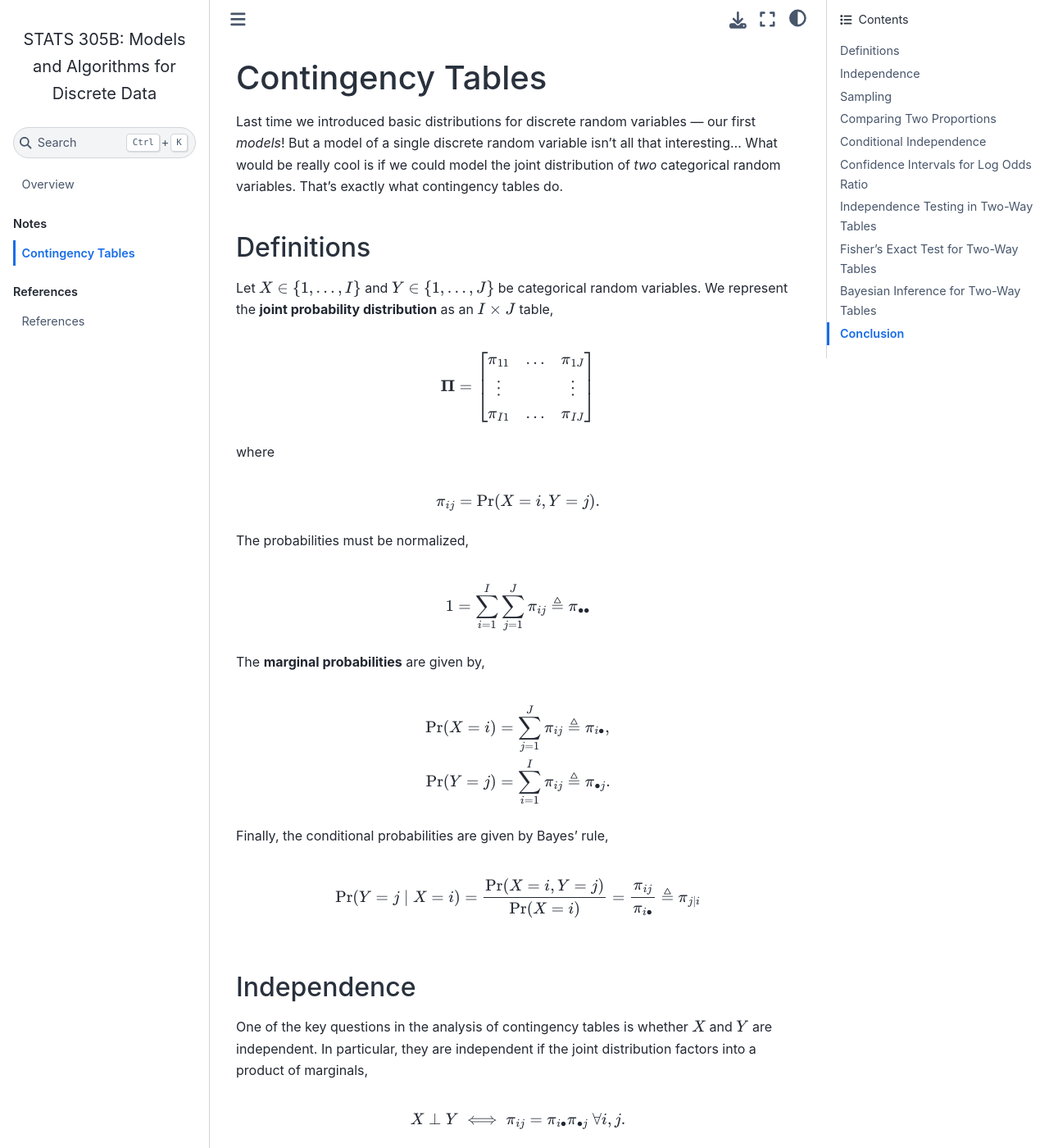
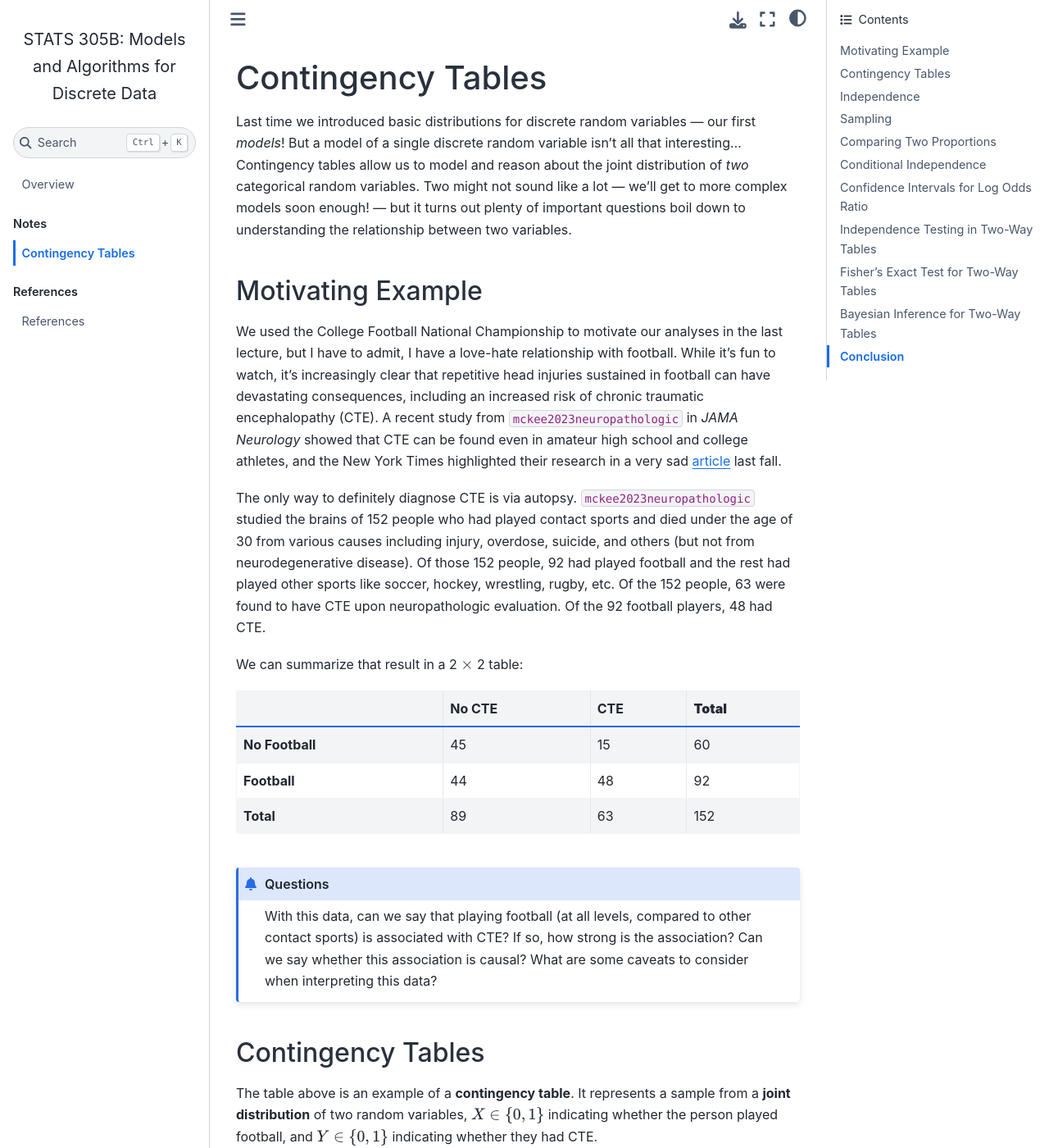
Before and after one commit to slinderman/stats305b, a Jupyter Book: the page built from lectures/02_contingency_tables.md, in a window 1280 px wide and 1400 px high. Shown: the whole window at 82% size. Built offline with Jupyter Book 1.0.4 settings and Sphinx 7.4.7 and the Sphinx Book theme 1.1.4, drawn with Linux system fonts in a browser that asks for light colours; pages that are not in the unit, such as notebooks, are missing from menus; cross-references to code outside the pages are shown as plain code; some of the changed text lies outside the part shown.

Commit message:
adding football example

```diff
--- a/lectures/02_contingency_tables.md
+++ b/lectures/02_contingency_tables.md
@@ -1,10 +1,30 @@
 # Contingency Tables
 
-Last time we introduced basic distributions for discrete random variables &mdash; our first _models_! But a model of a single discrete random variable isn't all that interesting... What would be really cool is if we could model the joint distribution of _two_ categorical random variables. That's exactly what contingency tables do.
+Last time we introduced basic distributions for discrete random variables &mdash; our first _models_! But a model of a single discrete random variable isn't all that interesting... Contingency tables allow us to model and reason about the joint distribution of _two_ categorical random variables. Two might not sound like a lot &mdash; we'll get to more complex models soon enough! &mdash; but it turns out plenty of important questions boil down to understanding the relationship between two variables.
 
-## Definitions
+## Motivating Example
 
-Let $X \in \{1,\ldots, I\}$ and $Y \in \{1,\ldots, J\}$ be categorical random variables. We represent the **joint probability distribution** as an $I \times J$ table,
+We used the College Football National Championship to motivate our analyses in the last lecture, but I have to admit, I have a love-hate relationship with football. While it's fun to watch, it's increasingly clear that repetitive head injuries sustained in football can have devastating consequences, including an increased risk of chronic traumatic encephalopathy (CTE). A recent study from {cite:t}`mckee2023neuropathologic` in _JAMA Neurology_ showed that CTE can be found even in amateur high school and college athletes, and the New York Times highlighted their research in a very sad [article](https://www.nytimes.com/interactive/2023/11/16/us/cte-youth-football.html) last fall.
+
+The only way to definitely diagnose CTE is via autopsy. {cite:t}`mckee2023neuropathologic` studied the brains of 152 people who had played contact sports and died under the age of 30 from various causes including injury, overdose, suicide, and others (but not from neurodegenerative disease). Of those 152 people, 92 had played football and the rest had played other sports like soccer, hockey, wrestling, rugby, etc. Of the 152 people, 63 were found to have CTE upon neuropathologic evaluation. Of the 92 football players, 48 had CTE.
+
+We can summarize that result in a 2 $\times$ 2 table:
+
+|                 | No CTE  | CTE | **Total** |
+| --------------- | ------- | --- | --------- |
+| **No Football** | 45      |  15 | 60        |
+| **Football**    | 44      |  48 | 92        |
+| **Total**       | 89      |  63 | 152       |
+
+:::{admonition} Questions
+With this data, can we say that playing football (at all levels, compared to other contact sports) is associated with CTE? If so, how strong is the association? Can we say whether this association is causal? What are some caveats to consider when interpreting this data?
+:::
+
+## Contingency Tables
+
+The table above is an example of a **contingency table**. It represents a sample from a **joint distribution** of two random variables, $X \in \{0,1\}$ indicating whether the person played football, and $Y \in \{0,1\}$ indicating whether they had CTE.
+
+More generally, let $X \in \{1,\ldots, I\}$ and $Y \in \{1,\ldots, J\}$ be categorical random variables. We represent the joint distribution as an $I \times J$ table,
 \begin{align*}
 \mbPi = \begin{bmatrix}
 \pi_{11} & \ldots & \pi_{1J} \\
@@ -44,7 +64,7 @@ X \perp Y \iff \pi_{j|i} = \frac{\pi_{ij}}{\pi_{i \bullet}} = \frac{\pi_{i \bull
 
 ## Sampling
 
-Typically, we don't observe the probabilities $\mbPi$ directly, and we want to draw inferences about them given noisy observations. Let $\mbX \in \naturals^{I \times J}$ denote a matrix of counts $X_{ij}$ for each cell of the table. We need a model of how $\mbX$ is sampled.
+We don't usually observe the probabilities $\mbPi$ directly. Instead, we have to draw inferences about them given noisy observations. Let $\mbX \in \naturals^{I \times J}$ denote a matrix of counts $X_{ij}$ for each cell of the table. We need a model of how $\mbX$ is sampled.
 
 ### Poisson Sampling
 
--- a/references.bib
+++ b/references.bib
@@ -13,3 +13,14 @@
   year={2019},
   publisher={CRC Press}
 }
+
+@article{mckee2023neuropathologic,
+  title={Neuropathologic and clinical findings in young contact sport athletes exposed to repetitive head impacts},
+  author={McKee, Ann C and Mez, Jesse and Abdolmohammadi, Bobak and Butler, Morgane and Huber, Bertrand Russell and Uretsky, Madeline and Babcock, Katharine and Cherry, Jonathan D and Alvarez, Victor E and Martin, Brett and others},
+  journal={JAMA neurology},
+  volume={80},
+  number={10},
+  pages={1037--1050},
+  year={2023},
+  publisher={American Medical Association}
+}
```
